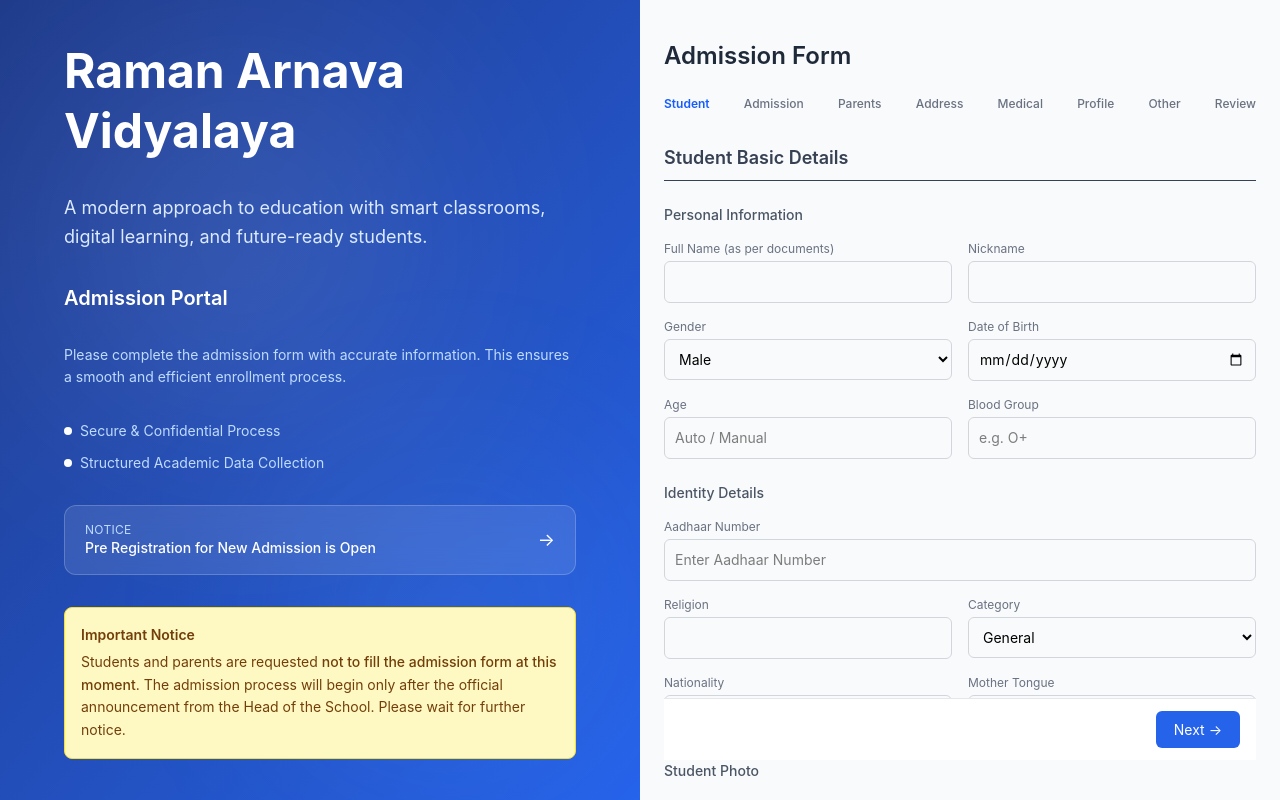
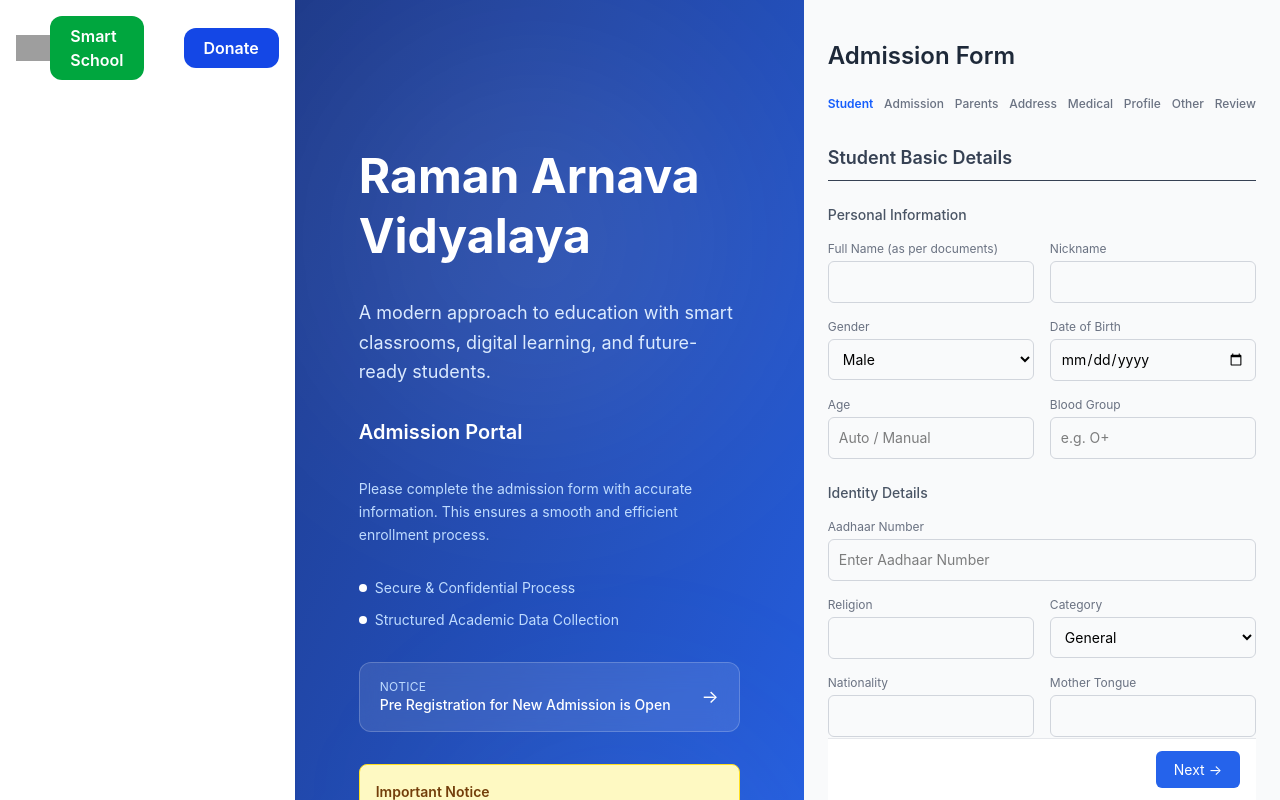
Before and after one commit to kdipendra5555-boop/rav-education, a React (Vite) app: page /admission in a window 1280 px wide. Shown: the top 800 px of the page. Built offline with nearby package versions, Linux system fonts and the light colour scheme; grey boxes are pictures that could not be loaded.

Commit message:
Updated Raman School UI section

```diff
--- a/src/component/SchoolForm.jsx
+++ b/src/component/SchoolForm.jsx
@@ -1,5 +1,6 @@
 import { useState } from "react";
 import { Link } from "react-router-dom";
+import Navbar from "./Navbar";
 
 export default function UltraForm() {
 
@@ -11,6 +12,7 @@ export default function UltraForm() {
 
     return (
          <div className="min-h-screen flex flex-col md:flex-row bg-gray-50">
+            <Navbar/>
 
             {/* 🔷 LEFT SIDE */}
            <div className="flex w-full md:w-1/2 bg-gradient-to-br from-[#1e3a8a] to-[#2563eb] text-white flex-col justify-center px-6 md:px-16 relative overflow-hidden">
@@ -111,9 +113,9 @@ end of pre registration notice */}
             </div>
 
             {/* 🔷 RIGHT SIDE (FIXED) */}
-            <div className="w-full md:w-1/2 h-screen flex flex-col">
+           <div className="w-full md:w-1/2 flex flex-col">
 
-                <div className="flex-1 overflow-y-auto px-6 py-10">
+                <div className="px-6 py-10">
 
                     {/* HEADER */}
                     <h1 className="text-2xl font-semibold text-gray-800 mb-6">
```
